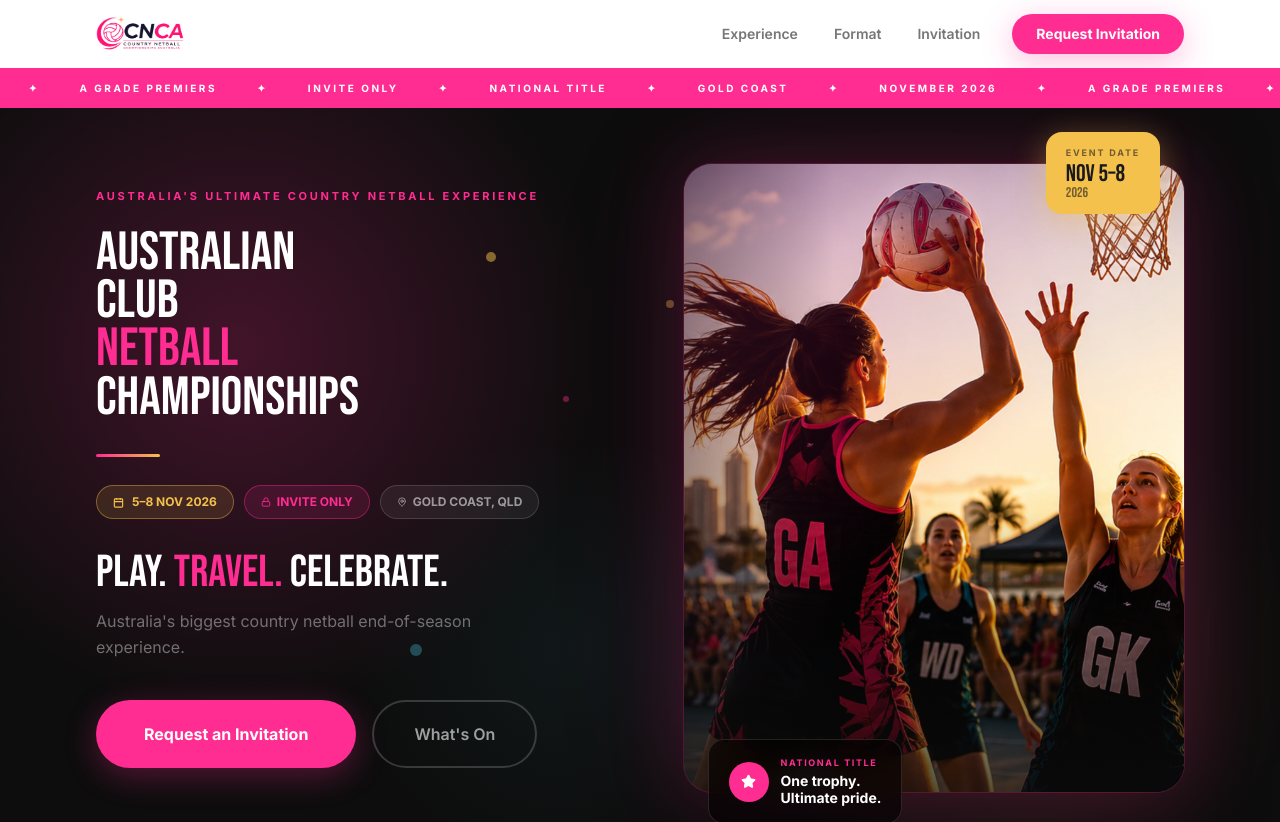
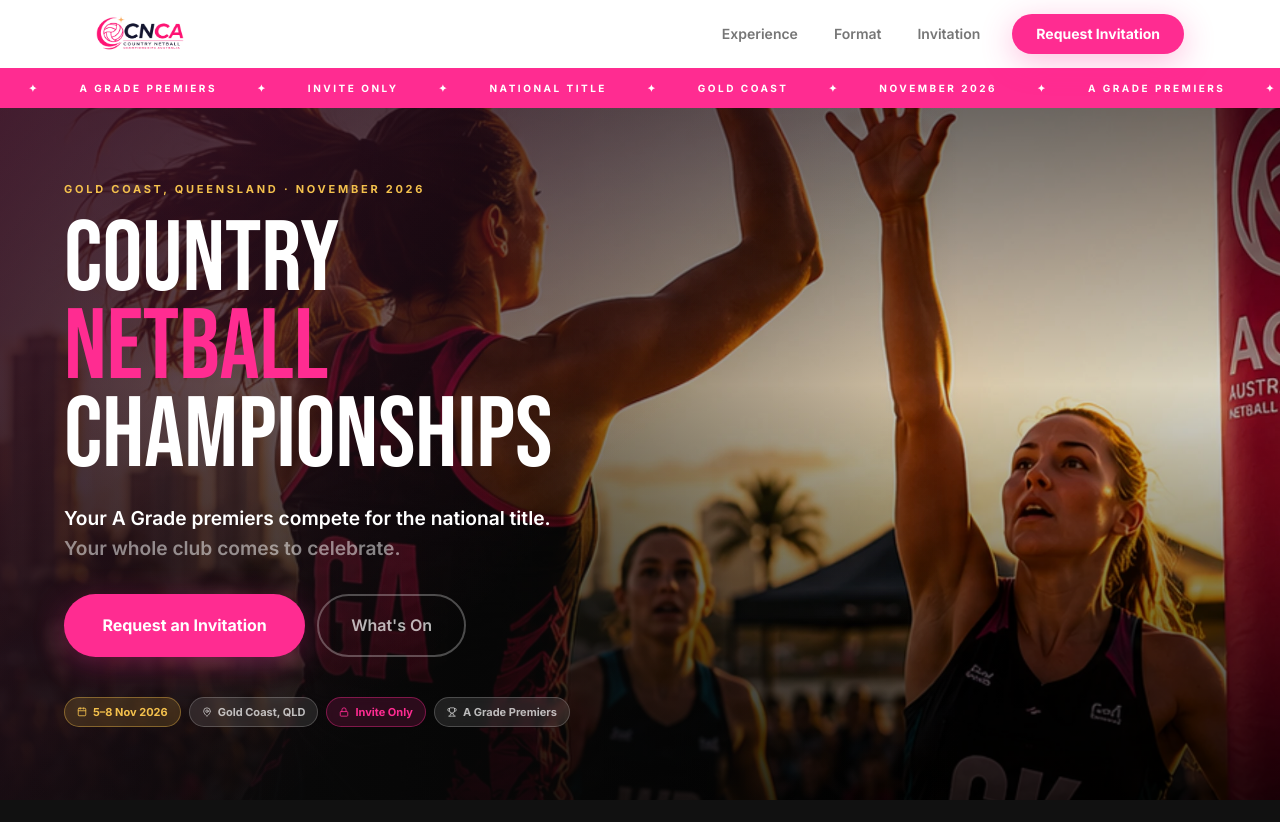
Before and after one commit to Boatsy007/Playfooty3, a React (Vite) app: page / in a window 1280 px wide. Shown: the top 822 px of the page. Built offline with nearby package versions, Linux system fonts and the light colour scheme.

Commit message:
Hero: full-bleed photo layout, instantly shows netball festival concept

```diff
--- a/src/components/sections/Hero.tsx
+++ b/src/components/sections/Hero.tsx
@@ -1,131 +1,101 @@
 import { motion } from 'framer-motion'
-import { MapPin, Lock, Star } from 'lucide-react'
+import { Calendar, MapPin, Lock, Trophy } from 'lucide-react'
 
-const words = [
-  { text: 'AUSTRALIAN', color: '#ffffff' },
-  { text: 'CLUB', color: '#ffffff' },
-  { text: 'NETBALL', color: '#ff2c91' },
-  { text: 'CHAMPIONSHIPS', color: '#ffffff' },
+const ease = [0.22, 1, 0.36, 1] as [number, number, number, number]
+
+const badges = [
+  { icon: Calendar, label: '5–8 Nov 2026', gold: true },
+  { icon: MapPin, label: 'Gold Coast, QLD', gold: false },
+  { icon: Lock, label: 'Invite Only', pink: true },
+  { icon: Trophy, label: 'A Grade Premiers', gold: false },
 ]
 
 export default function Hero() {
   const go = (id: string) => document.querySelector(id)?.scrollIntoView({ behavior: 'smooth' })
 
   return (
-    <section className="relative overflow-hidden" style={{ background: '#0d0d0d' }}>
+    <section
+      className="relative overflow-hidden flex flex-col"
+      style={{ minHeight: 'calc(100svh - 108px)' }}
+    >
+      {/* Full-bleed photo */}
+      <img
+        src="/hero-photo.webp"
+        alt="Netball action — Gold Coast"
+        className="absolute inset-0 w-full h-full object-cover"
+        style={{ objectPosition: '65% center' }}
+      />
 
-      {/* Atmospheric glows */}
-      <div className="absolute -top-40 -left-40 w-[800px] h-[800px] rounded-full pointer-events-none"
-        style={{ background: 'radial-gradient(circle, rgba(255,44,145,0.22) 0%, transparent 65%)' }} />
-      <div className="absolute top-1/3 right-0 w-[500px] h-[600px] rounded-full pointer-events-none"
-        style={{ background: 'radial-gradient(circle, rgba(244,193,77,0.06) 0%, transparent 70%)' }} />
-      <div className="absolute bottom-0 left-1/4 w-[500px] h-[400px] rounded-full pointer-events-none"
-        style={{ background: 'radial-gradient(circle, rgba(77,217,244,0.05) 0%, transparent 70%)' }} />
+      {/* Gradient overlays */}
+      <div className="absolute inset-0"
+        style={{ background: 'linear-gradient(to bottom, rgba(0,0,0,0.55) 0%, rgba(0,0,0,0.15) 40%, rgba(0,0,0,0.82) 100%)' }} />
+      <div className="absolute inset-0"
+        style={{ background: 'linear-gradient(to right, rgba(13,13,13,0.85) 0%, rgba(13,13,13,0.4) 45%, transparent 75%)' }} />
+      <div className="absolute inset-0"
+        style={{ background: 'linear-gradient(135deg, rgba(255,44,145,0.18) 0%, transparent 50%)' }} />
 
-      {/* Scattered confetti dots */}
-      <div className="absolute top-36 left-[38%] w-2.5 h-2.5 rounded-full bg-[#f4c14d] opacity-50 pointer-events-none" />
-      <div className="absolute top-72 left-[44%] w-1.5 h-1.5 rounded-full bg-[#ff2c91] opacity-40 pointer-events-none" />
-      <div className="absolute bottom-48 left-[32%] w-3 h-3 rounded-full bg-[#4dd9f4] opacity-30 pointer-events-none" />
-      <div className="absolute top-48 left-[52%] w-2 h-2 rounded-full bg-[#f4c14d] opacity-35 pointer-events-none" />
+      {/* Main content — pushes to bottom on mobile, centers on large */}
+      <div className="relative z-10 flex flex-col justify-end lg:justify-center flex-1 px-6 sm:px-10 lg:px-16 pb-8 pt-8 lg:py-0 max-w-5xl">
 
-      <div className="max-w-6xl mx-auto px-4 sm:px-8">
-        <div className="grid lg:grid-cols-[54%_46%] min-h-[92vh] items-center gap-0">
-
-          {/* Left */}
-          <div className="py-14 lg:py-20 pr-0 lg:pr-12 relative z-10">
-
+        {/* Eyebrow */}
         <motion.p
-              initial={{ opacity: 0, y: 10 }}
+          initial={{ opacity: 0, y: 12 }}
           animate={{ opacity: 1, y: 0 }}
-              transition={{ duration: 0.5, delay: 0.1 }}
-              className="text-[11px] font-bold tracking-[0.25em] uppercase mb-6"
-              style={{ color: '#ff2c91' }}
+          transition={{ duration: 0.5, delay: 0.1, ease }}
+          className="font-bold tracking-[0.25em] uppercase mb-5 text-[11px]"
+          style={{ color: '#f4c14d' }}
         >
-              Australia's Ultimate Country Netball Experience
+          Gold Coast, Queensland · November 2026
         </motion.p>
 
-            {/* Big word-reveal headline */}
-            <div className="mb-8">
-              {words.map(({ text, color }, i) => (
-                <div key={text} className="overflow-hidden">
+        {/* Headline */}
+        <div className="mb-6 overflow-hidden">
+          {['COUNTRY', 'NETBALL', 'CHAMPIONSHIPS'].map((word, i) => (
+            <div key={word} className="overflow-hidden">
               <motion.span
-                    initial={{ y: '105%', opacity: 0 }}
-                    animate={{ y: '0%', opacity: 1 }}
-                    transition={{ duration: 0.7, delay: 0.15 + i * 0.1, ease: [0.22, 1, 0.36, 1] as [number,number,number,number] }}
-                    className="block font-display leading-[0.9]"
-                    style={{ fontSize: 'clamp(2.2rem, 4.2vw, 5.2rem)', color }}
+                initial={{ y: '110%' }}
+                animate={{ y: '0%' }}
+                transition={{ duration: 0.7, delay: 0.18 + i * 0.09, ease }}
+                className="block font-display leading-[0.88] text-white"
+                style={{
+                  fontSize: 'clamp(2.6rem, 7.8vw, 8rem)',
+                  color: word === 'NETBALL' ? '#ff2c91' : '#ffffff',
+                }}
               >
-                    {text}
+                {word}
               </motion.span>
             </div>
           ))}
         </div>
 
-            {/* Gold divider */}
+        {/* The concept — single clear sentence each */}
         <motion.div
-              initial={{ scaleX: 0 }}
-              animate={{ scaleX: 1 }}
-              transition={{ duration: 0.7, delay: 0.65, ease: [0.22, 1, 0.36, 1] as [number,number,number,number] }}
-              className="h-[3px] w-16 origin-left mb-7 rounded-full"
-              style={{ background: 'linear-gradient(90deg, #ff2c91, #f4c14d)' }}
-            />
-
-            {/* Pill badges */}
-            <motion.div
-              initial={{ opacity: 0, y: 8 }}
+          initial={{ opacity: 0, y: 10 }}
           animate={{ opacity: 1, y: 0 }}
-              transition={{ duration: 0.5, delay: 0.72 }}
-              className="flex flex-wrap gap-2.5 mb-8"
+          transition={{ duration: 0.55, delay: 0.55, ease }}
+          className="mb-8 space-y-1"
         >
-              <span className="flex items-center gap-2 text-xs font-bold px-4 py-2 rounded-full"
-                style={{ background: 'rgba(244,193,77,0.12)', border: '1px solid rgba(244,193,77,0.4)', color: '#f4c14d' }}>
-                <svg width="11" height="11" viewBox="0 0 24 24" fill="none" stroke="currentColor" strokeWidth="2.5"><rect x="3" y="4" width="18" height="18" rx="2"/><path d="M16 2v4M8 2v4M3 10h18"/></svg>
-                5–8 NOV 2026
-              </span>
-              <span className="flex items-center gap-1.5 text-xs font-bold px-4 py-2 rounded-full"
-                style={{ background: 'rgba(255,44,145,0.12)', border: '1px solid rgba(255,44,145,0.4)', color: '#ff2c91' }}>
-                <Lock size={10} />
-                INVITE ONLY
-              </span>
-              <span className="flex items-center gap-1.5 text-xs font-bold px-4 py-2 rounded-full"
-                style={{ background: 'rgba(255,255,255,0.06)', border: '1px solid rgba(255,255,255,0.14)', color: 'rgba(255,255,255,0.55)' }}>
-                <MapPin size={10} />
-                GOLD COAST, QLD
-              </span>
+          <p className="font-semibold text-white leading-snug" style={{ fontSize: 'clamp(0.95rem, 2vw, 1.2rem)' }}>
+            Your A Grade premiers compete for the national title.
+          </p>
+          <p className="font-semibold leading-snug" style={{ fontSize: 'clamp(0.95rem, 2vw, 1.2rem)', color: 'rgba(255,255,255,0.5)' }}>
+            Your whole club comes to celebrate.
+          </p>
         </motion.div>
-
-            {/* Tagline — big */}
-            <motion.p
-              initial={{ opacity: 0, y: 8 }}
-              animate={{ opacity: 1, y: 0 }}
-              transition={{ duration: 0.5, delay: 0.82 }}
-              className="font-display leading-none mb-3"
-              style={{ fontSize: 'clamp(1.9rem, 3.5vw, 3rem)', color: '#ffffff' }}
-            >
-              PLAY.&nbsp;<span style={{ color: '#ff2c91' }}>TRAVEL.</span>&nbsp;CELEBRATE.
-            </motion.p>
-            <motion.p
-              initial={{ opacity: 0 }}
-              animate={{ opacity: 1 }}
-              transition={{ duration: 0.5, delay: 0.9 }}
-              className="text-base leading-relaxed mb-10 max-w-md"
-              style={{ color: 'rgba(255,255,255,0.4)' }}
-            >
-              Australia's biggest country netball end-of-season experience.
-            </motion.p>
 
         {/* CTAs */}
         <motion.div
           initial={{ opacity: 0, y: 14 }}
           animate={{ opacity: 1, y: 0 }}
-              transition={{ duration: 0.5, delay: 0.98 }}
-              className="flex flex-wrap gap-4"
+          transition={{ duration: 0.5, delay: 0.68, ease }}
+          className="flex flex-wrap gap-3 mb-10"
         >
           <motion.button
-                whileHover={{ scale: 1.04, y: -2, boxShadow: '0 16px 48px rgba(255,44,145,0.5)' }}
+            whileHover={{ scale: 1.04, y: -2 }}
             whileTap={{ scale: 0.97 }}
             onClick={() => go('#invitation')}
-                className="btn-pink text-base px-12 py-5 rounded-full font-bold"
+            className="btn-pink font-bold rounded-full"
+            style={{ fontSize: 'clamp(0.875rem, 1.5vw, 1rem)', padding: 'clamp(0.9rem, 1.5vw, 1.1rem) clamp(2rem, 3vw, 3rem)' }}
           >
             Request an Invitation
           </motion.button>
@@ -133,89 +103,43 @@ export default function Hero() {
             whileHover={{ borderColor: '#ff2c91', color: '#ff2c91', y: -2 }}
             whileTap={{ scale: 0.97 }}
             onClick={() => go('#experience')}
-                className="text-base px-10 py-5 rounded-full border-2 font-semibold transition-all duration-200"
-                style={{ borderColor: 'rgba(255,255,255,0.18)', color: 'rgba(255,255,255,0.6)' }}
+            className="font-semibold rounded-full border-2 transition-all duration-200"
+            style={{
+              fontSize: 'clamp(0.875rem, 1.5vw, 1rem)',
+              padding: 'clamp(0.9rem, 1.5vw, 1.1rem) clamp(1.8rem, 2.5vw, 2.5rem)',
+              borderColor: 'rgba(255,255,255,0.28)',
+              color: 'rgba(255,255,255,0.7)',
+            }}
           >
             What's On
           </motion.button>
         </motion.div>
-          </div>
 
-          {/* Right — photo */}
+        {/* Info badges */}
         <motion.div
-            initial={{ opacity: 0, x: 50, scale: 0.97 }}
-            animate={{ opacity: 1, x: 0, scale: 1 }}
-            transition={{ duration: 1.1, delay: 0.2, ease: [0.22, 1, 0.36, 1] as [number,number,number,number] }}
-            className="hidden lg:block relative h-full min-h-[600px] py-14"
+          initial={{ opacity: 0 }}
+          animate={{ opacity: 1 }}
+          transition={{ duration: 0.5, delay: 0.82 }}
+          className="flex flex-wrap gap-2"
         >
-            <div className="absolute inset-y-14 left-0 right-0 rounded-[28px] overflow-hidden"
-              style={{ boxShadow: '0 0 0 1px rgba(255,44,145,0.2), 0 0 80px rgba(255,44,145,0.2), 0 0 160px rgba(255,44,145,0.08)' }}>
-              <img
-                src="/hero-photo.webp"
-                alt="Netball action"
-                className="w-full h-full object-cover object-center"
-              />
-              {/* Strong pink tint overlay */}
-              <div className="absolute inset-0"
-                style={{ background: 'linear-gradient(135deg, rgba(255,44,145,0.25) 0%, transparent 55%)' }} />
-              {/* Bottom fade to bg */}
-              <div className="absolute inset-0"
-                style={{ background: 'linear-gradient(to bottom, transparent 55%, rgba(13,13,13,0.7))' }} />
-              {/* Left fade */}
-              <div className="absolute inset-0"
-                style={{ background: 'linear-gradient(to left, transparent 70%, rgba(13,13,13,0.4))' }} />
-            </div>
-
-            {/* Gold date badge — top */}
-            <motion.div
-              initial={{ opacity: 0, y: -16, scale: 0.9 }}
-              animate={{ opacity: 1, y: 0, scale: 1 }}
-              transition={{ duration: 0.6, delay: 1.05, ease: [0.34, 1.56, 0.64, 1] as [number,number,number,number] }}
-              className="absolute top-6 right-6 rounded-2xl px-5 py-3.5 z-10"
-              style={{ background: '#f4c14d', boxShadow: '0 8px 32px rgba(244,193,77,0.4)' }}
+          {badges.map(({ icon: Icon, label, gold, pink }) => (
+            <span
+              key={label}
+              className="flex items-center gap-1.5 text-[11px] font-bold px-3 py-1.5 rounded-full backdrop-blur-sm"
+              style={
+                gold
+                  ? { background: 'rgba(244,193,77,0.15)', border: '1px solid rgba(244,193,77,0.4)', color: '#f4c14d' }
+                  : pink
+                  ? { background: 'rgba(255,44,145,0.15)', border: '1px solid rgba(255,44,145,0.4)', color: '#ff2c91' }
+                  : { background: 'rgba(255,255,255,0.1)', border: '1px solid rgba(255,255,255,0.2)', color: 'rgba(255,255,255,0.7)' }
+              }
             >
-              <p className="text-[9px] font-bold tracking-[0.2em] uppercase text-[#1a1a1a]/60 mb-0.5">Event Date</p>
-              <p className="font-display text-[#1a1a1a] leading-none" style={{ fontSize: '1.5rem' }}>NOV 5–8</p>
-              <p className="font-display text-[#1a1a1a]/60 leading-none text-sm">2026</p>
-            </motion.div>
-
-            {/* Star badge — bottom */}
-            <motion.div
-              initial={{ opacity: 0, y: 16, scale: 0.9 }}
-              animate={{ opacity: 1, y: 0, scale: 1 }}
-              transition={{ duration: 0.6, delay: 1.2, ease: [0.34, 1.56, 0.64, 1] as [number,number,number,number] }}
-              className="absolute bottom-6 left-6 rounded-2xl px-5 py-4 z-10"
-              style={{ background: 'rgba(0,0,0,0.6)', backdropFilter: 'blur(12px)', border: '1px solid rgba(255,255,255,0.12)' }}
-            >
-              <div className="flex items-center gap-3">
-                <div className="w-10 h-10 rounded-full bg-[#ff2c91] flex items-center justify-center shrink-0">
-                  <Star size={15} fill="white" color="white" />
-                </div>
-                <div>
-                  <p className="text-[9px] font-bold tracking-[0.18em] uppercase text-[#ff2c91] mb-0.5">National Title</p>
-                  <p className="text-sm font-bold text-white leading-tight">One trophy.<br />Ultimate pride.</p>
-                </div>
-              </div>
-            </motion.div>
+              <Icon size={10} />
+              {label}
+            </span>
+          ))}
         </motion.div>
       </div>
-      </div>
-
-      {/* Mobile photo */}
-      <motion.div
-        initial={{ opacity: 0, y: 20 }}
-        animate={{ opacity: 1, y: 0 }}
-        transition={{ duration: 0.7, delay: 0.5 }}
-        className="lg:hidden mx-4 sm:mx-8 mb-8 rounded-2xl overflow-hidden h-56 relative"
-        style={{ boxShadow: '0 0 40px rgba(255,44,145,0.2)' }}
-      >
-        <img
-          src="/hero-photo.webp"
-          alt="Netball action"
-          className="w-full h-full object-cover object-top"
-        />
-        <div className="absolute inset-0" style={{ background: 'linear-gradient(135deg, rgba(255,44,145,0.2) 0%, transparent 60%)' }} />
-      </motion.div>
     </section>
   )
 }
```
Lines whose indentation alone changed are shown as unchanged.
